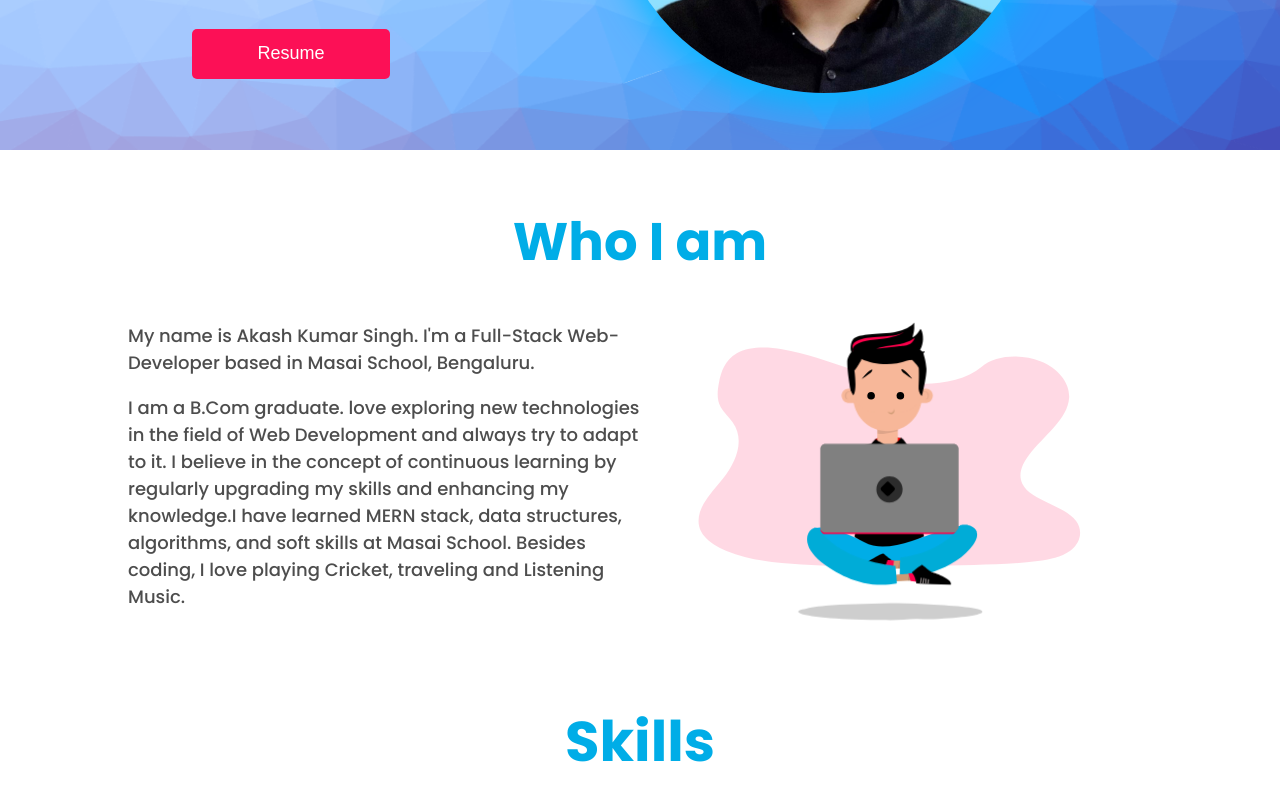
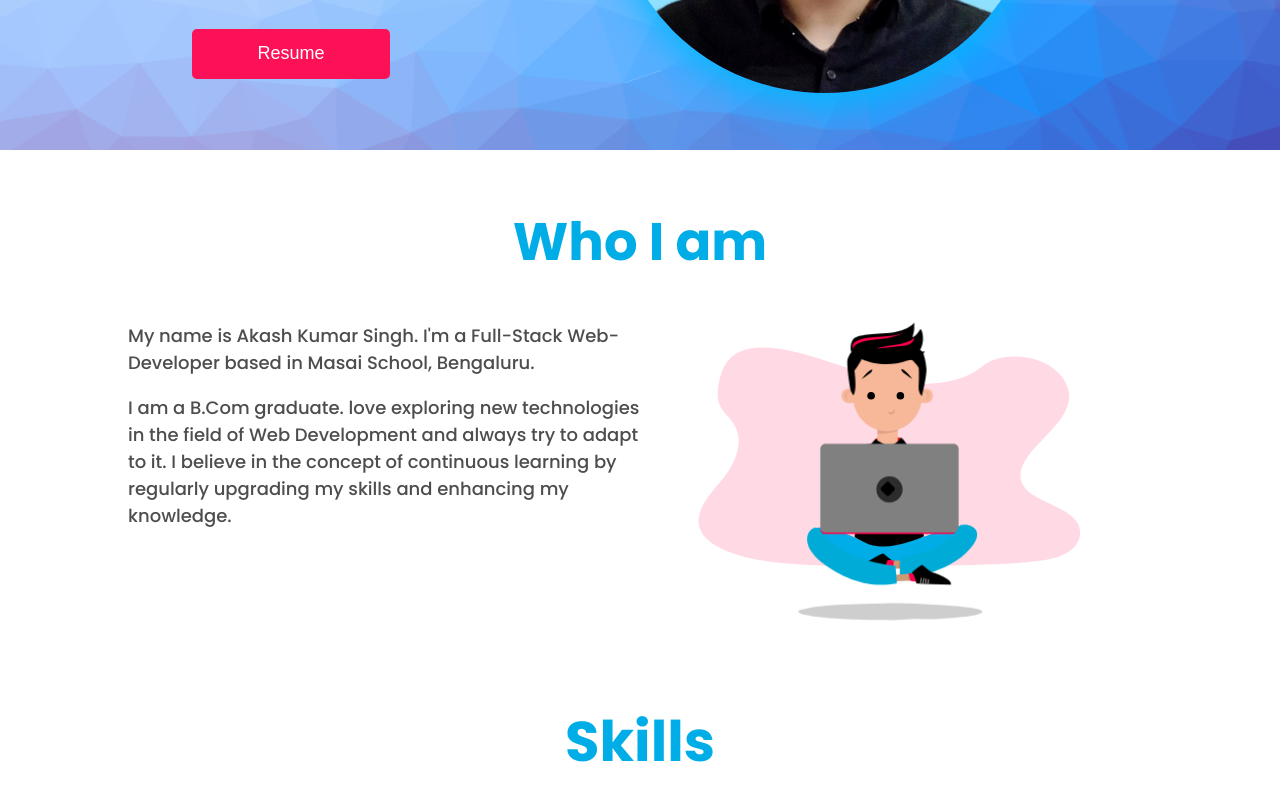
Before and after one commit to itsAkash12/itsAkash12.github.io, a React (Create React App) app: page / in a window 1280 px wide. Shown: the part 480-1280 px from the top of the page. Built offline with nearby package versions, Linux system fonts and the light colour scheme.

Commit message:
added:changes

```diff
--- a/src/Components/aboutMe/AboutMe.jsx
+++ b/src/Components/aboutMe/AboutMe.jsx
@@ -23,10 +23,7 @@ export default function AboutMe() {
                 I am a B.Com graduate. love exploring new technologies in the
                 field of Web Development and always try to adapt to it. I believe
                 in the concept of continuous learning by regularly upgrading my
-                skills and enhancing my knowledge.I have learned MERN stack,
-                data structures, algorithms, and soft skills at Masai School.
-                Besides coding, I love playing Cricket, traveling and Listening
-                Music.
+                skills and enhancing my knowledge.
               </p>
             </div>
           </div>
```
